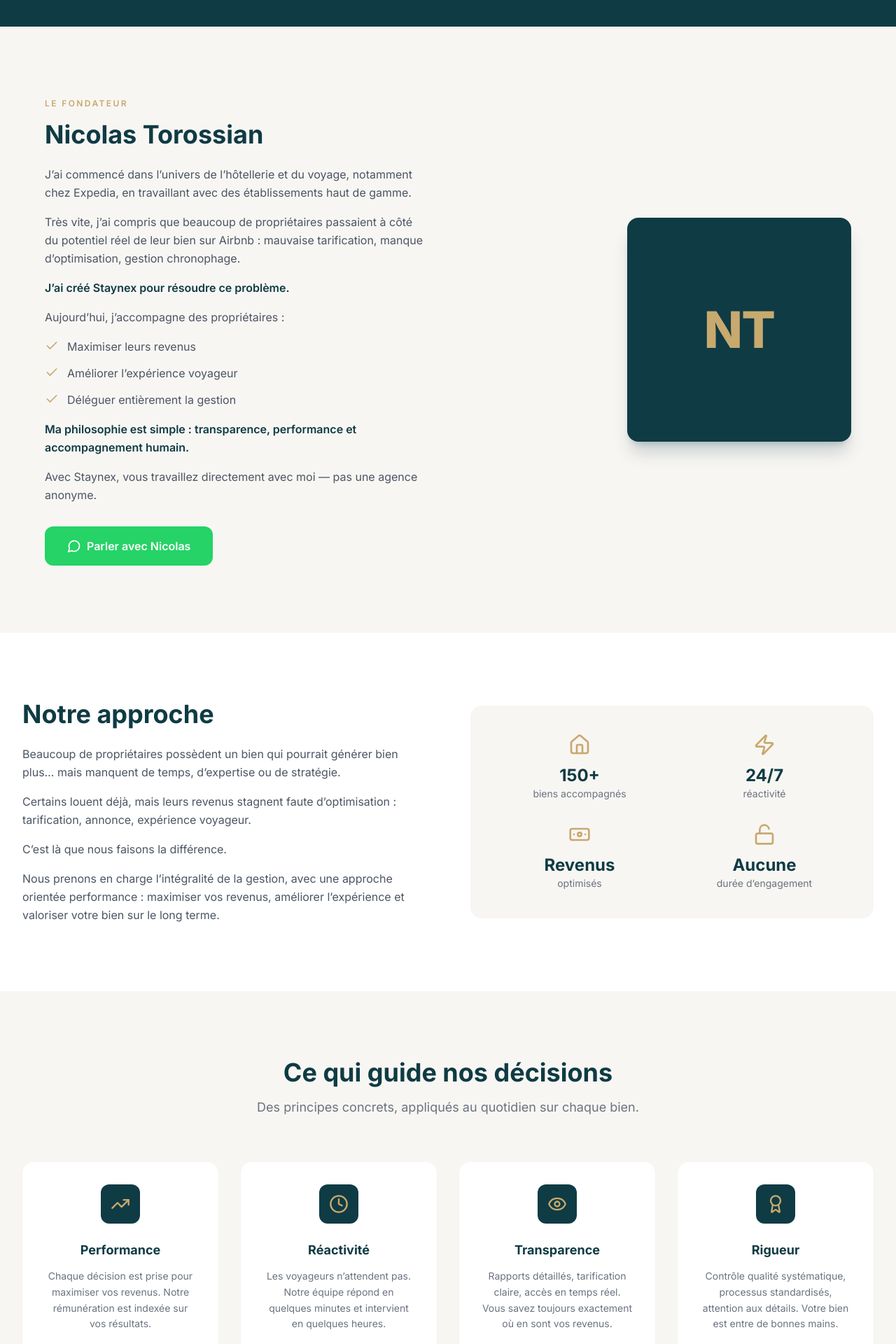
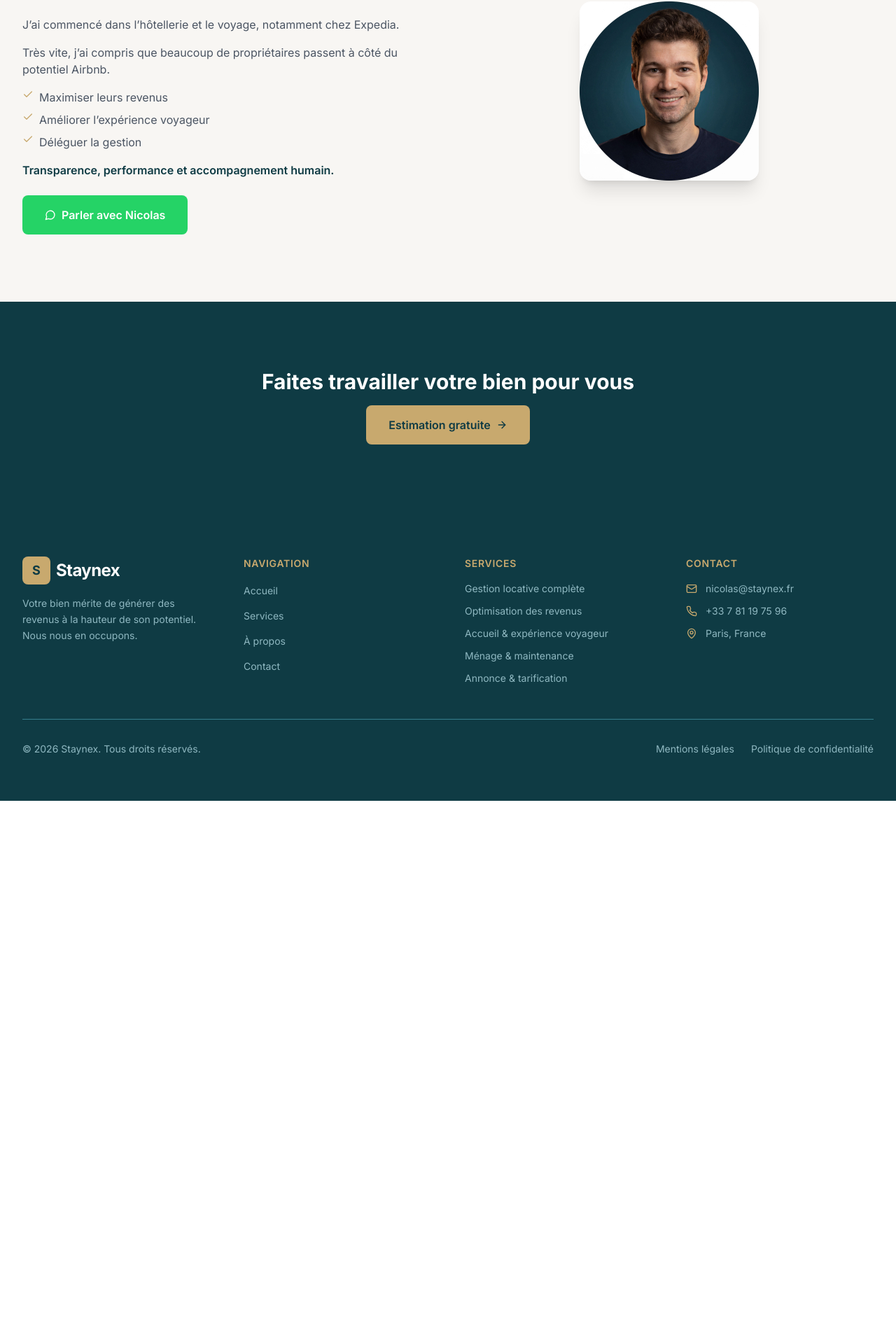
Before and after one commit to nicktoross/staynex-site, a Next.js app: page /a-propos in a window 1280 px wide. Shown: the part 471-2391 px from the top of the page at 70% size. After the commit the page ends 1615 px from the top, so only its background shows below. Built offline with nearby package versions, Linux system fonts and the light colour scheme.

Commit message:
Update page.tsx

```diff
--- a/src/app/a-propos/page.tsx
+++ b/src/app/a-propos/page.tsx
@@ -16,288 +16,100 @@
 } from "lucide-react";
 
 export const metadata: Metadata = {
-  title: "\u00c0 propos",
+  title: "À propos",
   description:
-    "Staynex aide les propri\u00e9taires et occupants \u00e0 transformer leur bien en actif rentable, sans contrainte. D\u00e9couvrez notre approche.",
+    "Staynex aide les propriétaires et occupants à transformer leur bien en actif rentable, sans contrainte.",
 };
 
 export default function AProposPage() {
   return (
     <>
       {/* Hero */}
-      <section className="bg-petrol-500 text-white pt-32 pb-20 md:pt-40 md:pb-24">
-        <div className="container-main px-4 sm:px-6 lg:px-8">
-          <div className="max-w-3xl">
-            <h1 className="text-4xl sm:text-5xl font-bold leading-tight mb-6">
-              Nous transformons votre bien en{" "}
-              <span className="text-gold-400">actif rentable</span>
-            </h1>
-            <p className="text-lg text-petrol-100 leading-relaxed max-w-2xl">
-              Staynex aide les propri&eacute;taires &agrave; transformer leur
-              bien en source de revenus performante, sans effort et sans
-              compromis.
-            </p>
-            <p className="text-lg text-petrol-100 leading-relaxed max-w-2xl mt-4">
-              Que vous louiez d&eacute;j&agrave; ou que vous souhaitiez vous
-              lancer, nous optimisons chaque d&eacute;tail pour maximiser votre
-              rentabilit&eacute;.
-            </p>
-          </div>
+      <section className="bg-petrol-500 text-white pt-32 pb-20">
+        <div className="container-main">
+          <h1 className="text-4xl font-bold mb-6">
+            Nous transformons votre bien en{" "}
+            <span className="text-gold-400">actif rentable</span>
+          </h1>
+          <p className="text-lg text-petrol-100 max-w-2xl">
+            Staynex aide les propriétaires à générer plus de revenus sans effort.
+          </p>
         </div>
       </section>
 
       {/* Fondateur */}
       <section className="section-padding bg-cream">
-        <div className="container-main px-4 sm:px-6 lg:px-8">
-          <div className="grid grid-cols-1 lg:grid-cols-2 gap-12 lg:gap-16 items-center">
-            {/* Text */}
+        <div className="container-main">
+          <div className="grid lg:grid-cols-2 gap-12 items-center">
+
+            {/* Texte */}
             <div>
               <span className="section-label">Le fondateur</span>
-              <h2 className="text-3xl sm:text-4xl font-bold text-petrol-500 mb-6">
+              <h2 className="text-3xl font-bold text-petrol-500 mb-6">
                 Nicolas Torossian
               </h2>
-              <div className="space-y-4 text-gray-600 leading-relaxed">
+
+              <div className="space-y-4 text-gray-600">
                 <p>
-                  J&rsquo;ai commenc&eacute; dans l&rsquo;univers de
-                  l&rsquo;h&ocirc;tellerie et du voyage, notamment chez
-                  Expedia, en travaillant avec des &eacute;tablissements haut
-                  de gamme.
+                  J’ai commencé dans l’hôtellerie et le voyage, notamment chez Expedia.
                 </p>
                 <p>
-                  Tr&egrave;s vite, j&rsquo;ai compris que beaucoup de
-                  propri&eacute;taires passaient &agrave; c&ocirc;t&eacute;
-                  du potentiel r&eacute;el de leur bien sur Airbnb&nbsp;:
-                  mauvaise tarification, manque d&rsquo;optimisation, gestion
-                  chronophage.
+                  Très vite, j’ai compris que beaucoup de propriétaires passent à côté du potentiel Airbnb.
                 </p>
-                <p className="font-semibold text-petrol-500">
-                  J&rsquo;ai cr&eacute;&eacute; Staynex pour
-                  r&eacute;soudre ce probl&egrave;me.
-                </p>
-                <p>
-                  {"Aujourd\u2019hui, j\u2019accompagne des propri\u00e9taires\u00a0:"}
-                </p>
-                <ul className="space-y-3">
+
+                <ul className="space-y-2">
                   {[
                     "Maximiser leurs revenus",
-                    "Am\u00e9liorer l\u2019exp\u00e9rience voyageur",
-                    "D\u00e9l\u00e9guer enti\u00e8rement la gestion",
+                    "Améliorer l’expérience voyageur",
+                    "Déléguer la gestion",
                   ].map((item) => (
-                    <li key={item} className="flex items-start gap-3">
-                      <Check className="w-5 h-5 text-gold-400 shrink-0 mt-0.5" />
-                      <span>{item}</span>
+                    <li key={item} className="flex gap-2">
+                      <Check className="w-4 h-4 text-gold-400" />
+                      {item}
                     </li>
                   ))}
                 </ul>
+
                 <p className="font-semibold text-petrol-500">
-                  Ma philosophie est simple&nbsp;: transparence, performance
-                  et accompagnement humain.
-                </p>
-                <p>
-                  Avec Staynex, vous travaillez directement avec moi &mdash;
-                  pas une agence anonyme.
+                  Transparence, performance et accompagnement humain.
                 </p>
               </div>
-              <div className="mt-8">
+
+              <div className="mt-6">
                 <a
-                  href="https://wa.me/33781197596?text=Bonjour%20Nicolas%2C%20je%20souhaite%20en%20savoir%20plus%20sur%20la%20gestion%20de%20mon%20bien%20et%20son%20potentiel%20de%20revenus."
-                  target="_blank"
-                  rel="noopener noreferrer"
-                  className="btn-whatsapp !rounded-xl inline-flex"
+                  href="https://wa.me/33781197596"
+                  className="btn-whatsapp inline-flex items-center gap-2"
                 >
-                  <MessageCircle className="w-5 h-5" />
+                  <MessageCircle className="w-4 h-4" />
                   Parler avec Nicolas
                 </a>
               </div>
             </div>
 
-            {/* Photo */}
-            <div className="flex justify-center lg:justify-end">
-              <div className="relative">
-                {/* Replace with <Image src="/nicolas.jpg" ... /> when photo is ready */}
-                <div className="w-64 h-64 sm:w-80 sm:h-80 rounded-2xl bg-petrol-500 flex items-center justify-center shadow-xl shadow-petrol-500/20 overflow-hidden">
-                  <span className="text-7xl font-extrabold text-gold-400 select-none tracking-tight">
-                    NT
-                  </span>
-                </div>
-                <div className="absolute -bottom-3 -right-3 w-64 sm:w-80 h-64 sm:h-80 rounded-2xl border-2 border-gold-400/20 -z-10" />
+            {/* Image */}
+            <div className="flex justify-center">
+              <div className="w-64 h-64 rounded-2xl overflow-hidden shadow-xl">
+                <img
+                  src="/nicolas.jpg"
+                  alt="Nicolas Torossian"
+                  className="w-full h-full object-cover"
+                />
               </div>
             </div>
-          </div>
-        </div>
-      </section>
 
-      {/* Notre approche */}
-      <section className="section-padding">
-        <div className="container-main">
-          <div className="grid grid-cols-1 lg:grid-cols-2 gap-16 items-center">
-            <div>
-              <h2 className="text-3xl sm:text-4xl font-bold text-petrol-500 mb-6">
-                Notre approche
-              </h2>
-              <div className="space-y-4 text-gray-600 leading-relaxed">
-                <p>
-                  Beaucoup de propri&eacute;taires poss&egrave;dent un bien qui
-                  pourrait g&eacute;n&eacute;rer bien plus&hellip; mais manquent
-                  de temps, d&rsquo;expertise ou de strat&eacute;gie.
-                </p>
-                <p>
-                  Certains louent d&eacute;j&agrave;, mais leurs revenus
-                  stagnent faute d&rsquo;optimisation&nbsp;: tarification,
-                  annonce, exp&eacute;rience voyageur.
-                </p>
-                <p>
-                  C&rsquo;est l&agrave; que nous faisons la diff&eacute;rence.
-                </p>
-                <p>
-                  Nous prenons en charge l&rsquo;int&eacute;gralit&eacute; de la
-                  gestion, avec une approche orient&eacute;e performance&nbsp;:
-                  maximiser vos revenus, am&eacute;liorer l&rsquo;exp&eacute;rience
-                  et valoriser votre bien sur le long terme.
-                </p>
-              </div>
-            </div>
-            <div className="bg-cream rounded-2xl p-10">
-              <div className="grid grid-cols-2 gap-8">
-                {[
-                  { value: "150+", label: "biens accompagn\u00e9s", icon: Home },
-                  { value: "24/7", label: "r\u00e9activit\u00e9", icon: Zap },
-                  { value: "Revenus", label: "optimis\u00e9s", icon: Banknote },
-                  { value: "Aucune", label: "dur\u00e9e d\u2019engagement", icon: LockOpen },
-                ].map((stat) => (
-                  <div key={stat.label} className="text-center">
-                    <stat.icon className="w-8 h-8 text-gold-400 mx-auto mb-3" />
-                    <div className="text-2xl font-bold text-petrol-500">
-                      {stat.value}
-                    </div>
-                    <div className="text-sm text-gray-500">{stat.label}</div>
-                  </div>
-                ))}
-              </div>
-            </div>
-          </div>
-        </div>
-      </section>
-
-      {/* Valeurs */}
-      <section className="section-padding bg-cream">
-        <div className="container-main">
-          <div className="text-center mb-16">
-            <h2 className="text-3xl sm:text-4xl font-bold text-petrol-500 mb-4">
-              Ce qui guide nos d&eacute;cisions
-            </h2>
-            <p className="text-gray-500 max-w-2xl mx-auto text-lg">
-              Des principes concrets, appliqu&eacute;s au quotidien sur chaque bien.
-            </p>
-          </div>
-          <div className="grid grid-cols-1 sm:grid-cols-2 lg:grid-cols-4 gap-8">
-            {[
-              {
-                icon: TrendingUp,
-                title: "Performance",
-                description:
-                  "Chaque d\u00e9cision est prise pour maximiser vos revenus. Notre r\u00e9mun\u00e9ration est index\u00e9e sur vos r\u00e9sultats.",
-              },
-              {
-                icon: Clock,
-                title: "R\u00e9activit\u00e9",
-                description:
-                  "Les voyageurs n\u2019attendent pas. Notre \u00e9quipe r\u00e9pond en quelques minutes et intervient en quelques heures.",
-              },
-              {
-                icon: Eye,
-                title: "Transparence",
-                description:
-                  "Rapports d\u00e9taill\u00e9s, tarification claire, acc\u00e8s en temps r\u00e9el. Vous savez toujours exactement o\u00f9 en sont vos revenus.",
-              },
-              {
-                icon: Award,
-                title: "Rigueur",
-                description:
-                  "Contr\u00f4le qualit\u00e9 syst\u00e9matique, processus standardis\u00e9s, attention aux d\u00e9tails. Votre bien est entre de bonnes mains.",
-              },
-            ].map((value) => (
-              <div
-                key={value.title}
-                className="bg-white rounded-2xl p-8 text-center shadow-sm"
-              >
-                <div className="w-14 h-14 bg-petrol-500 rounded-xl flex items-center justify-center mx-auto mb-6">
-                  <value.icon className="w-7 h-7 text-gold-400" />
-                </div>
-                <h3 className="text-lg font-bold text-petrol-500 mb-3">
-                  {value.title}
-                </h3>
-                <p className="text-gray-500 text-sm leading-relaxed">
-                  {value.description}
-                </p>
-              </div>
-            ))}
-          </div>
-        </div>
-      </section>
-
-      {/* \u00c0 qui s\u2019adresse Staynex */}
-      <section className="section-padding">
-        <div className="container-main">
-          <div className="text-center mb-16">
-            <h2 className="text-3xl sm:text-4xl font-bold text-petrol-500 mb-4">
-              &Agrave; qui s&rsquo;adresse Staynex&nbsp;?
-            </h2>
-            <p className="text-gray-500 max-w-2xl mx-auto text-lg">
-              Que vous louiez d&eacute;j&agrave; ou que vous souhaitiez vous
-              lancer, nous avons une solution adapt&eacute;e.
-            </p>
-          </div>
-          <div className="grid grid-cols-1 sm:grid-cols-2 lg:grid-cols-3 gap-8 max-w-4xl mx-auto">
-            {[
-              {
-                title: "Propri\u00e9taires qui louent d\u00e9j\u00e0",
-                description:
-                  "Vos revenus stagnent malgr\u00e9 Airbnb\u00a0? Nous optimisons votre annonce, votre tarification et votre exp\u00e9rience pour d\u00e9bloquer tout le potentiel de votre bien.",
-              },
-              {
-                title: "Propri\u00e9taires qui veulent se lancer",
-                description:
-                  "Vous avez un bien mais ne savez pas par o\u00f9 commencer\u00a0? Nous nous occupons de tout, de la cr\u00e9ation \u00e0 la mise en location, jusqu\u2019aux premi\u00e8res r\u00e9servations.",
-              },
-              {
-                title: "Occupants avec un bien disponible",
-                description:
-                  "Vous avez un bien disponible ponctuellement\u00a0? Nous le transformons en source de revenus, m\u00eame sur de courtes p\u00e9riodes.",
-              },
-            ].map((profile) => (
-              <div
-                key={profile.title}
-                className="bg-cream rounded-2xl p-8 text-center"
-              >
-                <div className="w-20 h-20 bg-petrol-500 rounded-full flex items-center justify-center mx-auto mb-6">
-                  <Users className="w-10 h-10 text-gold-400" />
-                </div>
-                <h3 className="text-lg font-bold text-petrol-500 mb-1">
-                  {profile.title}
-                </h3>
-                <p className="text-gray-500 text-sm leading-relaxed mt-4">
-                  {profile.description}
-                </p>
-              </div>
-            ))}
           </div>
         </div>
       </section>
 
       {/* CTA */}
-      <section className="section-padding bg-petrol-500 text-white">
-        <div className="container-main text-center">
-          <h2 className="text-3xl sm:text-4xl font-bold mb-4">
+      <section className="section-padding bg-petrol-500 text-white text-center">
+        <div className="container-main">
+          <h2 className="text-3xl font-bold mb-4">
             Faites travailler votre bien pour vous
           </h2>
-          <p className="text-petrol-100 text-lg mb-10 max-w-xl mx-auto">
-            D&eacute;couvrez combien votre bien peut r&eacute;ellement
-            g&eacute;n&eacute;rer. Estimation gratuite, sans engagement.
-          </p>
           <Link href="/contact" className="btn-gold">
-            Obtenir mon estimation gratuite
-            <ArrowRight className="w-5 h-5" />
+            Estimation gratuite
+            <ArrowRight className="w-4 h-4" />
           </Link>
         </div>
       </section>
```
